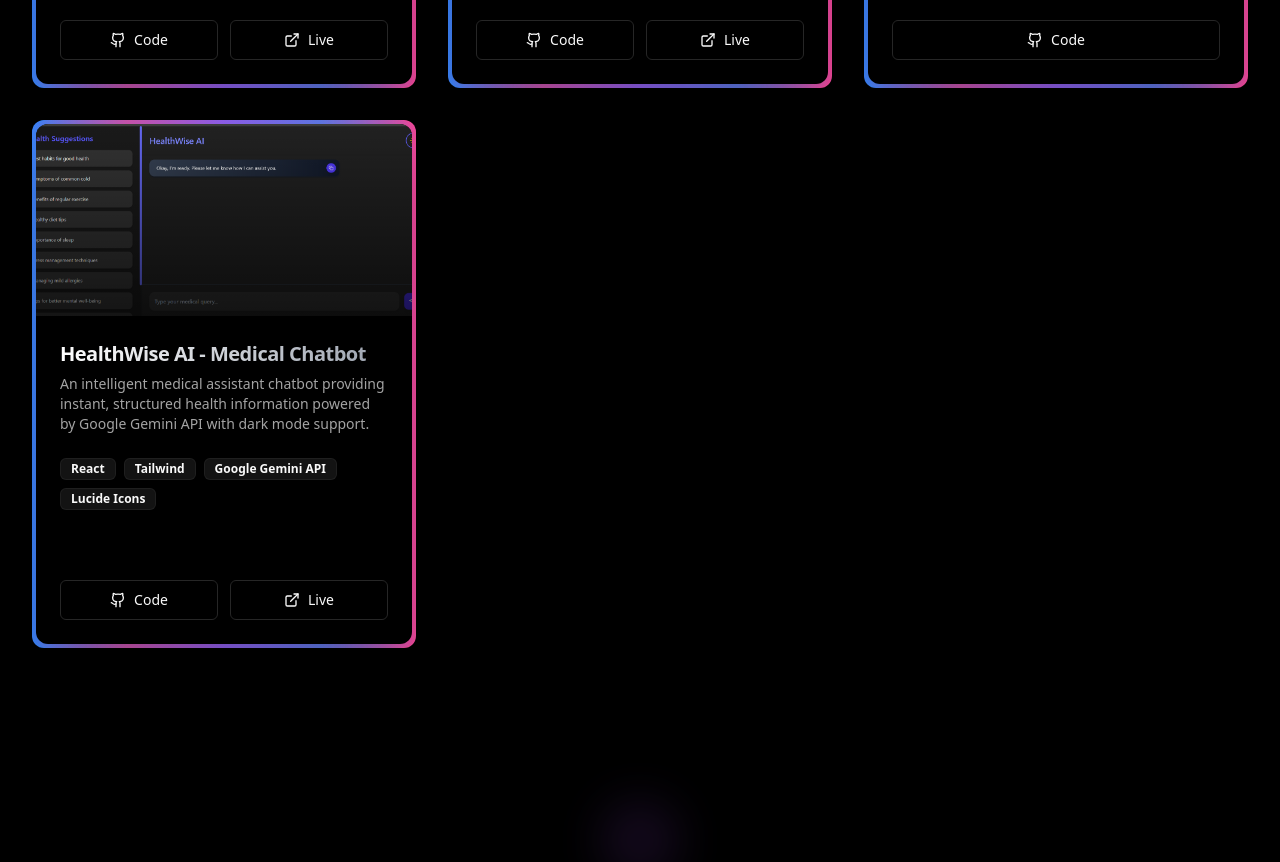
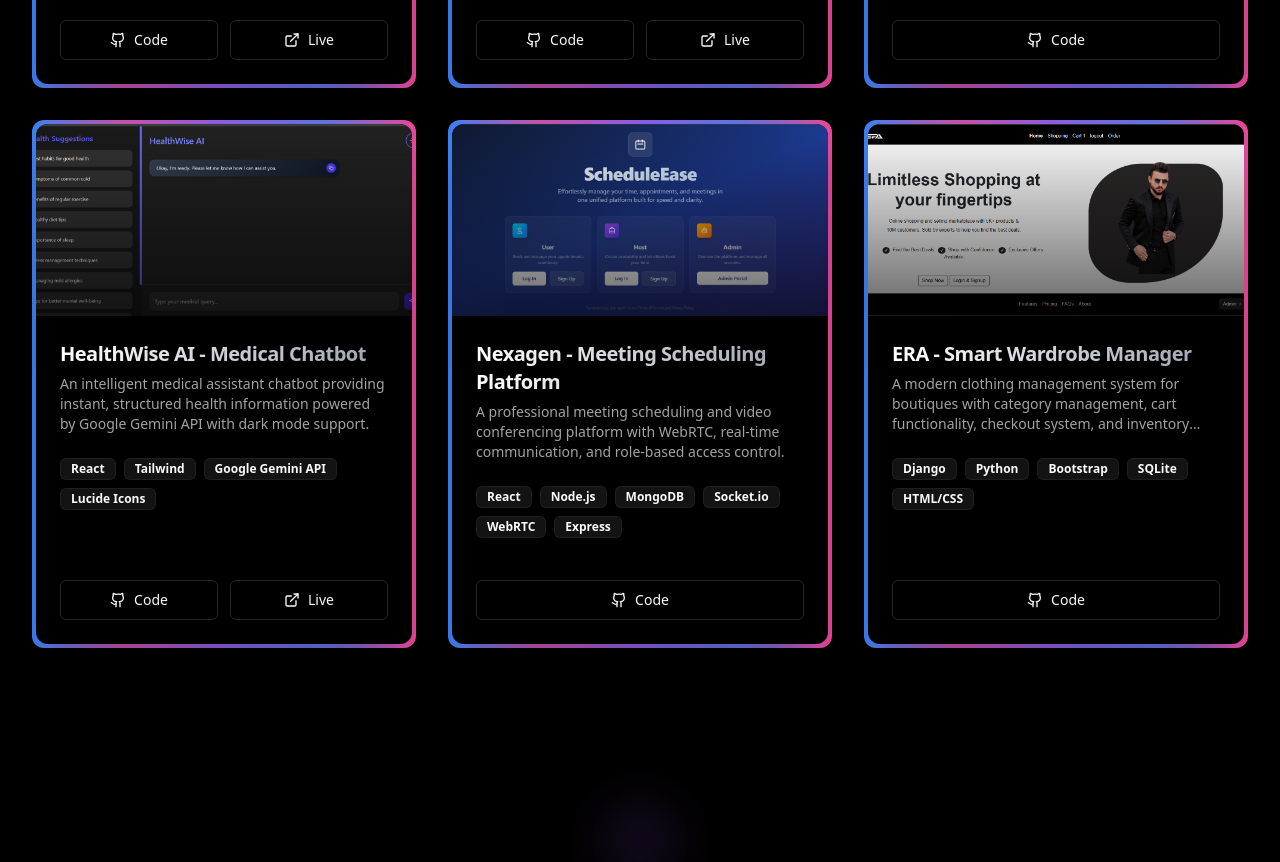
Before and after one commit to ITZ-HURAIRAH18/Portfolio, a React (Vite) app in the folder portfolio-js/: page / in a window 1280 px wide. Shown: the part 2080-2942 px from the top of the page. Built offline with nearby package versions, Linux system fonts and the light colour scheme.

Commit message:
Era Project

```diff
--- a/portfolio-js/src/pages/Projects.jsx
+++ b/portfolio-js/src/pages/Projects.jsx
@@ -14,6 +14,8 @@
 import donor_hub from "../assets/donor_hub.png"
 import loan from "../assets/loan_System.png"
 import chat from "../assets/chatbot.png"
+import schedule from "../assets/schedule.png"
+import era from "../assets/Era.png"
 const projects = [
   {
     title: "FinScope - Real-Time Analytics Dashboard",
@@ -46,6 +48,22 @@
     github: "https://github.com/ITZ-HURAIRAH18/HealthWise-AI",
     live: "https://health-wise-ai-chatbot.vercel.app/",
     image: chat,
+  },
+  {
+    title: "Nexagen - Meeting Scheduling Platform",
+    description: "A professional meeting scheduling and video conferencing platform with WebRTC, real-time communication, and role-based access control.",
+    tags: ["React", "Node.js", "MongoDB", "Socket.io", "WebRTC", "Express"],
+    github: "https://github.com/ITZ-HURAIRAH18/Schedule_Ease",
+    live: null,
+    image: schedule,
+  },
+  {
+    title: "ERA - Smart Wardrobe Manager",
+    description: "A modern clothing management system for boutiques with category management, cart functionality, checkout system, and inventory tracking.",
+    tags: ["Django", "Python", "Bootstrap", "SQLite", "HTML/CSS"],
+    github: "https://github.com/ITZ-HURAIRAH18/ERA--Smart-Wardrobe-Manager",
+    live: null,
+    image: era,
   },
 ]
 
```
Also changed, not shown: portfolio-js/src/assets/Era.png (added), portfolio-js/src/assets/schedule.png (added).
